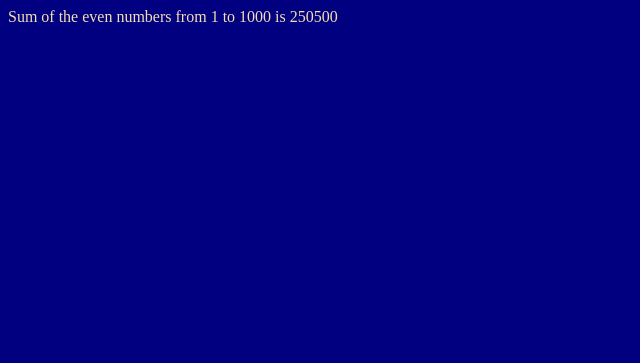
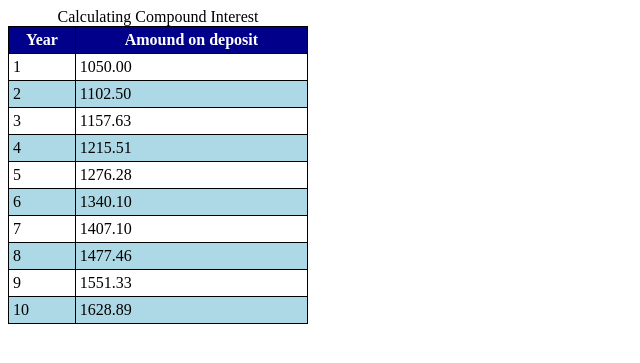
Before and after one commit to saji2000/html5, a PHP site: page /practice.html in a window 1280 px wide. Shown: the top 363 px of the page, without its empty margins (0-640 px from the left). Run offline with PHP 8.4, Linux system fonts and the light colour scheme.

Commit message:
compund interest table in js

```diff
--- a/practice.html
+++ b/practice.html
@@ -8,13 +8,29 @@
         <link rel="stylesheet" href="style.css" type="text/css">
 
         <script type="text/javascript">
+            var amount;
+            var principal = 1000.00;
+            var rate = 0.05;
 
-            var counter = 0;
-            for(var i = 2; i <= 1000; i += 2){
-                counter += i;
+            document.writeln("<table>");
+            document.writeln("<caption>Calculating Compound Interest</caption>");
+            document.writeln("<thead><tr><th>Year</th>");
+            document.writeln("<th>Amound on deposit</th>");
+            document.writeln("</tr></thead><tbody>");
+            for(var year = 1; year <= 10; ++year){
+                amount = principal * Math.pow(1.0 + rate, year);
+
+                if(year % 2 !== 0){
+                    document.writeln("<tr class='oddrow'><td>"
+                        + year + "</td><td>" + amount.toFixed(2) + "</td></tr></tbody>");
+                }
+                else{
+                    document.writeln("<tr><td>"
+                        + year + "</td><td>" + amount.toFixed(2) + "</td></tr></tbody>");
+                }
             }
 
-            document.writeln("Sum of the even numbers from 1 to 1000 is " + counter);
+            document.writeln("</tbody></table>");
 
         </script>
 
--- a/style.css
+++ b/style.css
@@ -1,3 +1,10 @@
-body {
-    color: wheat;
-background-color:navy}
+table {width: 300px;
+    border-collapse: collapse;
+    background-color: lightblue;}
+
+table, td, th {border: 1px solid black;
+    padding: 4px;}
+
+th {text-align: center; color: white; background-color:darkblue;}
+
+tr.oddrow {background-color:white}
```
